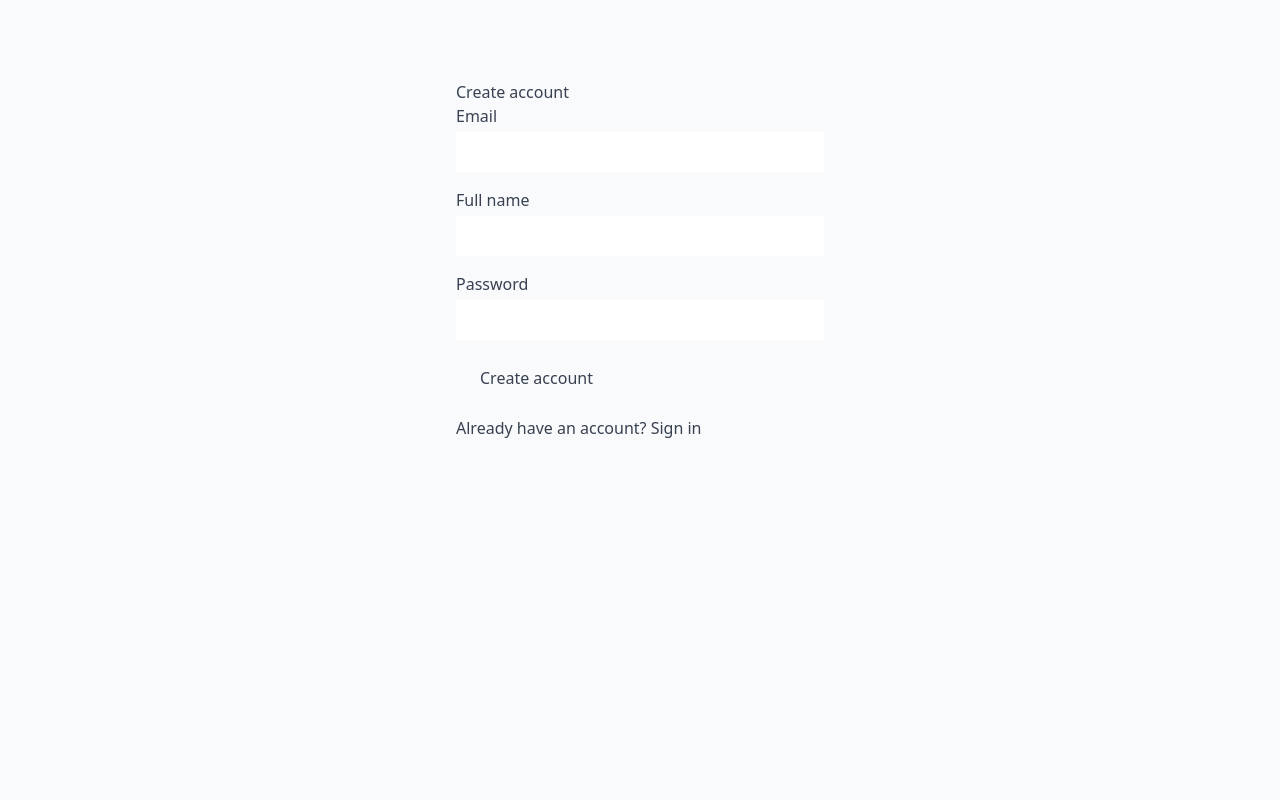
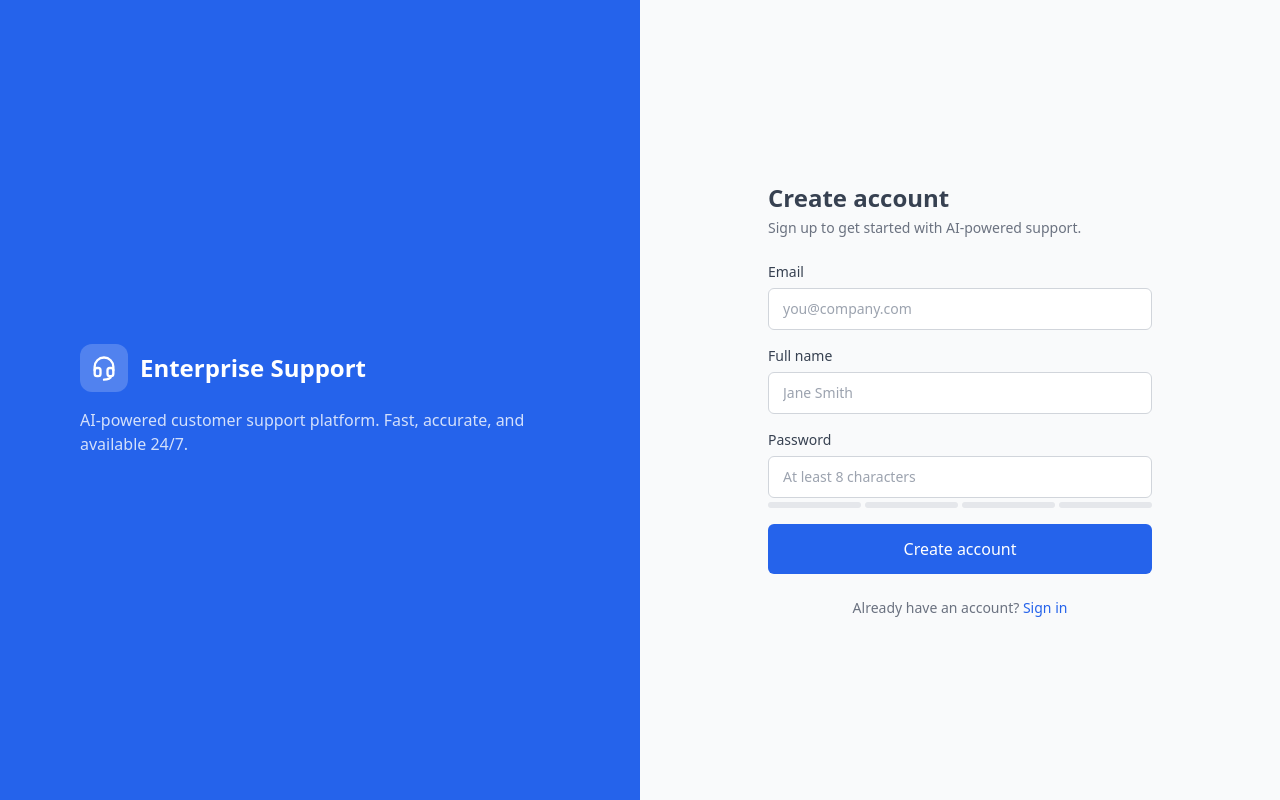
Before and after one commit to AKR9634/Enterprise_Customer_Support_AI_Agent, a Next.js app in the folder frontend/: page /auth/register in a window 1280 px wide. Built offline with nearby package versions, Linux system fonts and the light colour scheme.

Commit message:
Auth pages UI!!!

```diff
--- a/frontend/app/auth/login/page.tsx
+++ b/frontend/app/auth/login/page.tsx
@@ -3,61 +3,102 @@
 import { useState, type FormEvent } from "react";
 import { useRouter } from "next/navigation";
 import { useAuth } from "../../../components/AuthContext";
+import { useToast } from "../../../components/ui/ToastProvider";
+import { Input } from "../../../components/ui/Input";
+import { Button } from "../../../components/ui/Button";
+import { AuthLayout } from "../../../components/auth/AuthLayout";
 
 export default function LoginPage() {
   const [email, setEmail] = useState("");
   const [password, setPassword] = useState("");
-  const [error, setError] = useState("");
+  const [rememberMe, setRememberMe] = useState(false);
+  const [submitting, setSubmitting] = useState(false);
   const { login } = useAuth();
+  const { addToast } = useToast();
   const router = useRouter();
 
   async function handleSubmit(e: FormEvent) {
     e.preventDefault();
-    setError("");
+    if (submitting) return;
+    setSubmitting(true);
     try {
       const user = await login(email, password);
+      if (rememberMe) {
+        localStorage.setItem("remember_email", email);
+      } else {
+        localStorage.removeItem("remember_email");
+      }
       router.push(user.role === "agent" ? "/agent" : "/chat");
     } catch (err: unknown) {
-      setError(err instanceof Error ? err.message : "Login failed");
+      addToast(
+        err instanceof Error ? err.message : "Sign in failed. Please check your credentials.",
+        "error"
+      );
+    } finally {
+      setSubmitting(false);
     }
   }
 
   return (
-    <main style={{ maxWidth: 400, margin: "80px auto", padding: "0 16px" }}>
-      <h1>Sign in</h1>
-      <form onSubmit={handleSubmit}>
-        <div style={{ marginBottom: 16 }}>
-          <label htmlFor="email">Email</label>
-          <br />
-          <input
+    <AuthLayout>
+      <h2 className="mb-1 text-2xl font-bold text-support-text">Sign in</h2>
+      <p className="mb-6 text-sm text-support-text-muted">
+        Welcome back! Enter your credentials to continue.
+      </p>
+      <form onSubmit={handleSubmit} noValidate>
+        <div className="mb-4">
+          <label htmlFor="email" className="mb-1.5 block text-sm font-medium text-support-text">
+            Email
+          </label>
+          <Input
             id="email"
             type="email"
             value={email}
             onChange={(e) => setEmail(e.target.value)}
+            placeholder="you@company.com"
+            autoComplete="email"
             required
-            style={{ width: "100%", padding: "8px 12px", marginTop: 4 }}
           />
         </div>
-        <div style={{ marginBottom: 16 }}>
-          <label htmlFor="password">Password</label>
-          <br />
-          <input
+        <div className="mb-4">
+          <label htmlFor="password" className="mb-1.5 block text-sm font-medium text-support-text">
+            Password
+          </label>
+          <Input
             id="password"
             type="password"
             value={password}
             onChange={(e) => setPassword(e.target.value)}
+            placeholder="Enter your password"
+            autoComplete="current-password"
             required
-            style={{ width: "100%", padding: "8px 12px", marginTop: 4 }}
           />
         </div>
-        {error && <p style={{ color: "red" }}>{error}</p>}
-        <button type="submit" style={{ padding: "10px 24px" }}>
-          Sign in
-        </button>
+        <div className="mb-6 flex items-center gap-2">
+          <input
+            id="remember"
+            type="checkbox"
+            checked={rememberMe}
+            onChange={(e) => setRememberMe(e.target.checked)}
+            className="h-4 w-4 rounded border-support-border-strong text-support-primary focus:ring-support-primary"
+          />
+          <label htmlFor="remember" className="text-sm text-support-text-muted cursor-pointer select-none">
+            Remember me
+          </label>
+        </div>
+        <Button type="submit" size="lg" className="w-full" disabled={submitting}>
+          {submitting ? "Signing in…" : "Sign in"}
+        </Button>
       </form>
-      <p style={{ marginTop: 16 }}>
-        No account? <a href="/auth/register">Register</a>
+      <p className="mt-6 text-center text-sm text-support-text-muted">
+        No account?{" "}
+        <a href="/auth/register" className="font-medium text-support-primary hover:underline">
+          Register
+        </a>
       </p>
-    </main>
+      <p className="mt-4 text-center text-xs text-support-text-faint">
+        Protected by enterprise-grade encryption
+      </p>
+    </AuthLayout>
   );
 }
--- a/frontend/app/auth/register/page.tsx
+++ b/frontend/app/auth/register/page.tsx
@@ -1,76 +1,152 @@
 "use client";
 
-import { useState, type FormEvent } from "react";
+import { useState, type FormEvent, useMemo } from "react";
 import { useRouter } from "next/navigation";
 import { useAuth } from "../../../components/AuthContext";
+import { useToast } from "../../../components/ui/ToastProvider";
+import { Input } from "../../../components/ui/Input";
+import { Button } from "../../../components/ui/Button";
+import { AuthLayout } from "../../../components/auth/AuthLayout";
+import { PasswordStrengthMeter } from "../../../components/auth/PasswordStrengthMeter";
+
+interface FieldErrors {
+  email?: string;
+  fullName?: string;
+  password?: string;
+}
+
+function validateEmail(email: string): string | undefined {
+  if (!email) return "Email is required";
+  if (!/^[^\s@]+@[^\s@]+\.[^\s@]+$/.test(email)) return "Enter a valid email address";
+  return undefined;
+}
+
+function validateFullName(name: string): string | undefined {
+  if (!name.trim()) return "Full name is required";
+  if (name.trim().length < 2) return "Name must be at least 2 characters";
+  return undefined;
+}
+
+function validatePassword(pw: string): string | undefined {
+  if (!pw) return "Password is required";
+  if (pw.length < 8) return "Password must be at least 8 characters";
+  return undefined;
+}
 
 export default function RegisterPage() {
   const [email, setEmail] = useState("");
   const [fullName, setFullName] = useState("");
   const [password, setPassword] = useState("");
-  const [error, setError] = useState("");
+  const [errors, setErrors] = useState<FieldErrors>({});
+  const [submitting, setSubmitting] = useState(false);
   const { register } = useAuth();
+  const { addToast } = useToast();
   const router = useRouter();
+
+  const strengthPassword = useMemo(() => password, [password]);
+
+  function validate(): FieldErrors {
+    return {
+      email: validateEmail(email),
+      fullName: validateFullName(fullName),
+      password: validatePassword(password),
+    };
+  }
 
   async function handleSubmit(e: FormEvent) {
     e.preventDefault();
-    setError("");
+    if (submitting) return;
+    const fieldErrors = validate();
+    setErrors(fieldErrors);
+    const hasErrors = Object.values(fieldErrors).some(Boolean);
+    if (hasErrors) return;
+
+    setSubmitting(true);
     try {
       const user = await register(email, fullName, password);
       router.push(user.role === "agent" ? "/agent" : "/chat");
     } catch (err: unknown) {
-      setError(err instanceof Error ? err.message : "Registration failed");
+      addToast(
+        err instanceof Error ? err.message : "Registration failed. Please try again.",
+        "error"
+      );
+    } finally {
+      setSubmitting(false);
     }
   }
 
   return (
-    <main style={{ maxWidth: 400, margin: "80px auto", padding: "0 16px" }}>
-      <h1>Create account</h1>
-      <form onSubmit={handleSubmit}>
-        <div style={{ marginBottom: 16 }}>
-          <label htmlFor="email">Email</label>
-          <br />
-          <input
+    <AuthLayout>
+      <h2 className="mb-1 text-2xl font-bold text-support-text">Create account</h2>
+      <p className="mb-6 text-sm text-support-text-muted">
+        Sign up to get started with AI-powered support.
+      </p>
+      <form onSubmit={handleSubmit} noValidate>
+        <div className="mb-4">
+          <label htmlFor="email" className="mb-1.5 block text-sm font-medium text-support-text">
+            Email
+          </label>
+          <Input
             id="email"
             type="email"
             value={email}
-            onChange={(e) => setEmail(e.target.value)}
+            onChange={(e) => {
+              setEmail(e.target.value);
+              if (errors.email) setErrors((prev) => ({ ...prev, email: validateEmail(e.target.value) }));
+            }}
+            placeholder="you@company.com"
+            autoComplete="email"
+            error={errors.email}
             required
-            style={{ width: "100%", padding: "8px 12px", marginTop: 4 }}
           />
         </div>
-        <div style={{ marginBottom: 16 }}>
-          <label htmlFor="fullName">Full name</label>
-          <br />
-          <input
+        <div className="mb-4">
+          <label htmlFor="fullName" className="mb-1.5 block text-sm font-medium text-support-text">
+            Full name
+          </label>
+          <Input
             id="fullName"
             type="text"
             value={fullName}
-            onChange={(e) => setFullName(e.target.value)}
+            onChange={(e) => {
+              setFullName(e.target.value);
+              if (errors.fullName) setErrors((prev) => ({ ...prev, fullName: validateFullName(e.target.value) }));
+            }}
+            placeholder="Jane Smith"
+            autoComplete="name"
+            error={errors.fullName}
             required
-            style={{ width: "100%", padding: "8px 12px", marginTop: 4 }}
           />
         </div>
-        <div style={{ marginBottom: 16 }}>
-          <label htmlFor="password">Password</label>
-          <br />
-          <input
+        <div className="mb-4">
+          <label htmlFor="password" className="mb-1.5 block text-sm font-medium text-support-text">
+            Password
+          </label>
+          <Input
             id="password"
             type="password"
             value={password}
-            onChange={(e) => setPassword(e.target.value)}
+            onChange={(e) => {
+              setPassword(e.target.value);
+              if (errors.password) setErrors((prev) => ({ ...prev, password: validatePassword(e.target.value) }));
+            }}
+            placeholder="At least 8 characters"
+            autoComplete="new-password"
+            error={errors.password}
             required
-            style={{ width: "100%", padding: "8px 12px", marginTop: 4 }}
           />
+          <PasswordStrengthMeter password={strengthPassword} />
         </div>
-        {error && <p style={{ color: "red" }}>{error}</p>}
-        <button type="submit" style={{ padding: "10px 24px" }}>
-          Create account
-        </button>
+        <Button type="submit" size="lg" className="w-full" disabled={submitting}>
+          {submitting ? "Creating account…" : "Create account"}
+        </Button>
       </form>
-      <p style={{ marginTop: 16 }}>
-        Already have an account? <a href="/auth/login">Sign in</a>
+      <p className="mt-6 text-center text-sm text-support-text-muted">
+        Already have an account?{" "}
+        <a href="/auth/login" className="font-medium text-support-primary hover:underline">
+          Sign in
+        </a>
       </p>
-    </main>
+    </AuthLayout>
   );
 }
--- /dev/null
+++ b/frontend/components/auth/AuthLayout.tsx
@@ -0,0 +1,31 @@
+"use client";
+
+import { ReactNode } from "react";
+import { IconHeadset } from "@tabler/icons-react";
+
+export interface AuthLayoutProps {
+  children: ReactNode;
+}
+
+export function AuthLayout({ children }: AuthLayoutProps) {
+  return (
+    <div className="flex min-h-screen flex-col md:flex-row">
+      <div className="flex items-center justify-center bg-support-primary px-6 py-12 md:w-1/2 md:px-12 lg:px-20">
+        <div className="text-center md:text-left">
+          <div className="mb-4 flex items-center justify-center gap-3 md:justify-start">
+            <div className="flex h-12 w-12 items-center justify-center rounded-xl bg-white/20">
+              <IconHeadset className="h-7 w-7 text-white" />
+            </div>
+            <h1 className="text-2xl font-bold text-white">Enterprise Support</h1>
+          </div>
+          <p className="text-sm text-white/80 md:text-base">
+            AI-powered customer support platform. Fast, accurate, and available 24/7.
+          </p>
+        </div>
+      </div>
+      <div className="flex items-center justify-center px-4 py-12 md:w-1/2 md:px-12 lg:px-20">
+        <div className="w-full max-w-sm">{children}</div>
+      </div>
+    </div>
+  );
+}
--- /dev/null
+++ b/frontend/components/auth/PasswordStrengthMeter.tsx
@@ -0,0 +1,92 @@
+"use client";
+
+import { useMemo } from "react";
+
+export interface PasswordStrengthMeterProps {
+  password: string;
+}
+
+type StrengthLevel = "empty" | "weak" | "fair" | "strong" | "very-strong";
+
+const LEVELS: { label: string; value: StrengthLevel; minFraction: number }[] = [
+  { label: "Weak", value: "weak", minFraction: 0 },
+  { label: "Fair", value: "fair", minFraction: 0.25 },
+  { label: "Strong", value: "strong", minFraction: 0.5 },
+  { label: "Very strong", value: "very-strong", minFraction: 0.75 },
+];
+
+const FILL_COLORS: Record<StrengthLevel, string> = {
+  empty: "bg-gray-200",
+  weak: "bg-support-danger",
+  fair: "bg-support-warning",
+  strong: "bg-support-success",
+  "very-strong": "bg-support-success",
+};
+
+function assessStrength(pw: string): StrengthLevel {
+  const len = pw.length;
+  if (len === 0) return "empty";
+  if (len < 6) return "weak";
+
+  const hasUpper = /[A-Z]/.test(pw);
+  const hasLower = /[a-z]/.test(pw);
+  const hasDigit = /\d/.test(pw);
+  const hasSpecial = /[^a-zA-Z0-9]/.test(pw);
+
+  let score = 0;
+  if (len >= 8) score++;
+  if (len >= 12) score++;
+  if (hasUpper && hasLower) score++;
+  if (hasDigit) score++;
+  if (hasSpecial) score++;
+
+  if (score >= 5) return "very-strong";
+  if (score >= 3) return "strong";
+  if (score >= 1) return "fair";
+  return "weak";
+}
+
+export function PasswordStrengthMeter({ password }: PasswordStrengthMeterProps) {
+  const strength = useMemo(() => assessStrength(password), [password]);
+
+  const activeSegments =
+    strength === "empty"
+      ? 0
+      : strength === "weak"
+      ? 1
+      : strength === "fair"
+      ? 2
+      : strength === "strong"
+      ? 3
+      : 4;
+
+  const label = strength === "empty" ? "" : strength === "very-strong" ? "Very strong" : LEVELS.find((l) => l.value === strength)?.label ?? "";
+
+  return (
+    <div className="mt-1">
+      <div className="flex gap-1">
+        {Array.from({ length: 4 }).map((_, i) => (
+          <div
+            key={i}
+            className={`h-1.5 flex-1 rounded-full transition-colors ${
+              i < activeSegments ? FILL_COLORS[strength] : "bg-support-border"
+            }`}
+          />
+        ))}
+      </div>
+      {label && (
+        <p
+          className={`mt-1 text-xs ${
+            strength === "weak"
+              ? "text-support-danger"
+              : strength === "fair"
+              ? "text-support-warning"
+              : "text-support-success"
+          }`}
+        >
+          {label}
+        </p>
+      )}
+    </div>
+  );
+}
```
